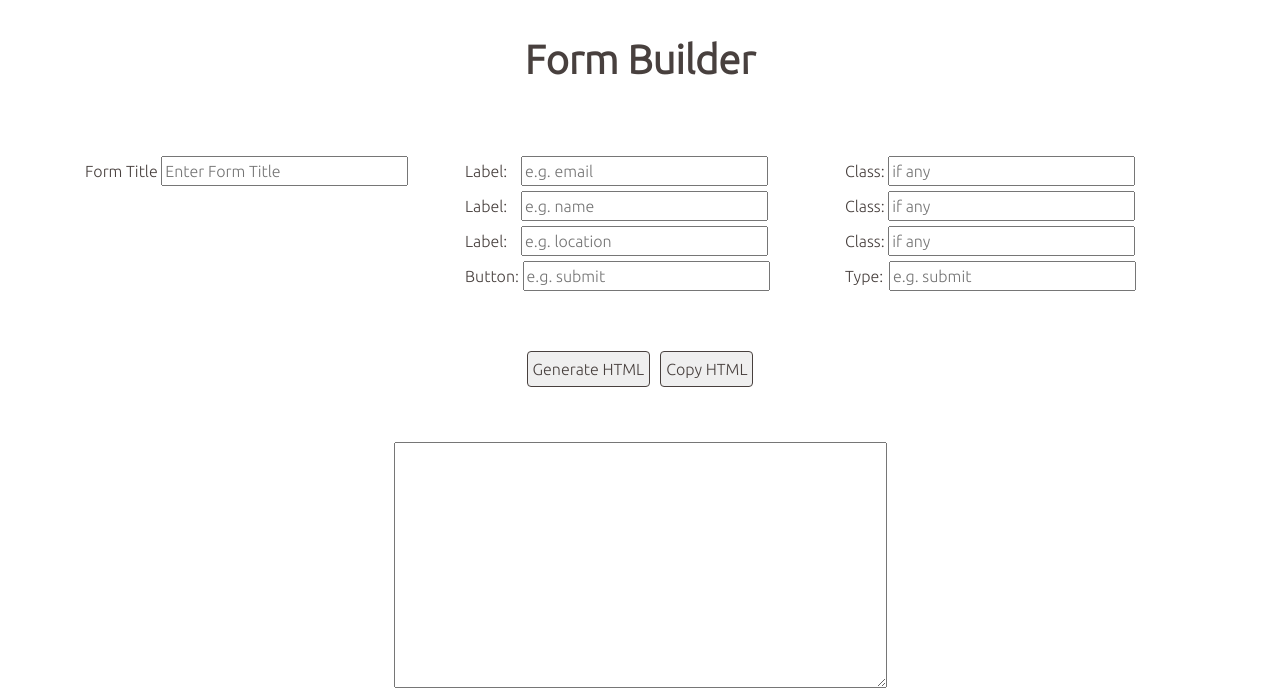
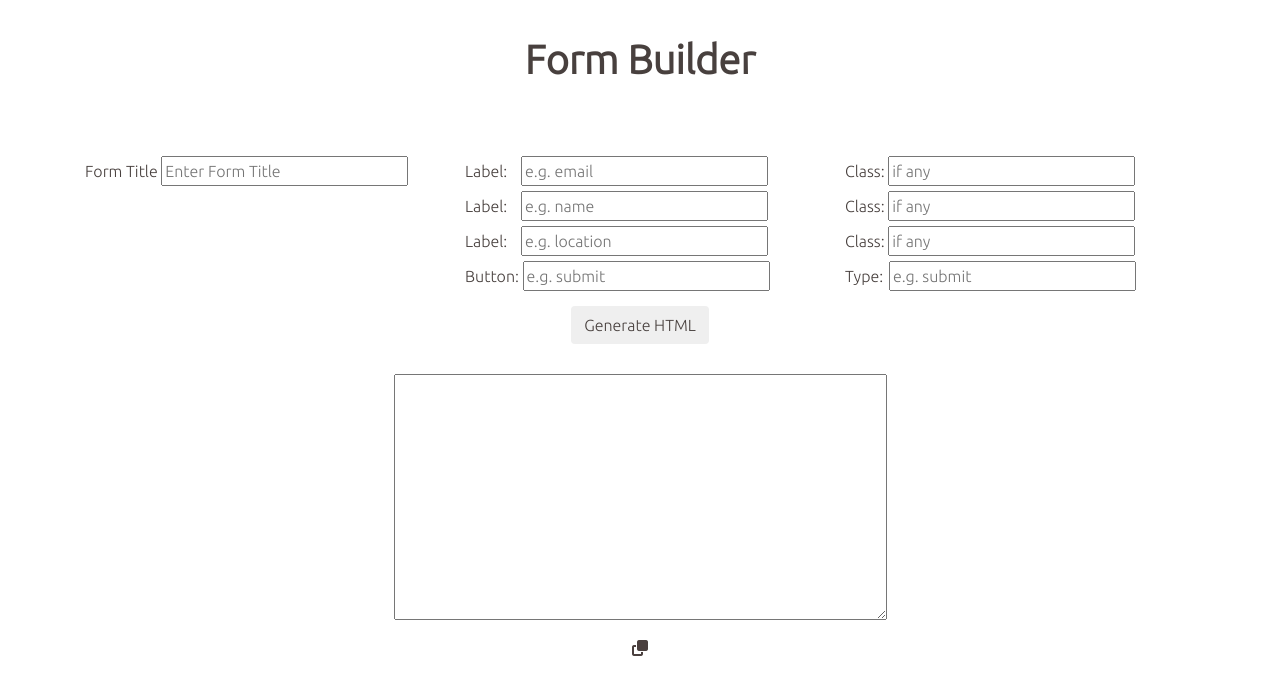
Before and after one commit to isaacsto/Form_Builder, a PHP site: page /test.html in a window 1280 px wide. Shown: the part 116-804 px from the top of the page. After the commit the page ends 772 px from the top, so only its background shows below. Run offline with PHP 8.4, Linux system fonts and the light colour scheme; some libraries are stand-ins or nearby versions.

Commit message:
fixed js

```diff
--- a/script.js
+++ b/script.js
@@ -36,10 +36,13 @@
             output.value = html;
 
             // copy button
-            const copyButton = document.querySelector('#copy-button');
+            const copyButton = document.querySelector('#copy');
 
             copyButton.addEventListener('click', function() {
-                navigator.clipboard.writeText(html);
+                navigator.clipboard.writeText(html)
+                .then(() => {
+                    alert('Copied to clipboard!');
+                });
             });
 
         });
--- a/style.css
+++ b/style.css
@@ -20,16 +20,25 @@ p {
     justify-content: center;
     padding: 50px;
 }
-.buttons button {
-   border: 1px solid;
-   border-color: #48403e;
-   padding: 5px;
-   margin: 5px;
+.generate {
+    display: flex;
+    justify-content: center;
+    padding: 5px;
+    margin: 5px;
 }
 
 .output-container {
     display: flex;
     justify-content: center;
+    align-items: center;
+    padding: 20px;
+}
+
+.copy {
+    display: flex;
+    justify-content: center;
+    align-items: flex-end;
+
 }
 
 .treehouse-logo {
--- a/test.html
+++ b/test.html
@@ -5,6 +5,7 @@
     <meta charset="UTF-8">
     <meta name="viewport" content="width=device-width, initial-scale=1.0">
     <script src="https://kit.fontawesome.com/1498603cf1.js" crossorigin="anonymous"></script>
+    <link rel="stylesheet" href="https://cdnjs.cloudflare.com/ajax/libs/font-awesome/6.2.1/css/all.min.css">
     <link rel="stylesheet" href="style.css">
     <link rel="preconnect" href="https://fonts.googleapis.com">
     <link rel="preconnect" href="https://fonts.gstatic.com" crossorigin>
@@ -17,7 +18,9 @@
 <body>
     <div class="banner">
 
-        <img class="treehouse-logo" src="https://cdn.treehouseinternetgroup.com/cms_images/687/th-marketing-logo-2021.svg" alt="Treehouse Marketing">
+        <img class="treehouse-logo"
+            src="https://cdn.treehouseinternetgroup.com/cms_images/687/th-marketing-logo-2021.svg"
+            alt="Treehouse Marketing">
         <a href="https://www.contractornation.com/app/?module=cms">
             <img class="cn-logo" src="https://cdn.treehouseinternetgroup.com/cms_images/872/cn-house-icon.svg">
         </a>
@@ -66,7 +69,7 @@
                 </div>
 
                 <div class="col-sm">
-                    <label for="label" class="standard" >Label: </label>
+                    <label for="label" class="standard">Label: </label>
                     <input type="text" id="third-label" name="third-label" placeholder="e.g. location">
                 </div>
 
@@ -90,20 +93,27 @@
 
                 <div class="col-sm">
                     <label for="label" class="type">Type: </label>
-                    <input type="text" id="third-class" name="third-class" placeholder="e.g. submit">
+                    <input type="text" id="button-type" name="button-type" placeholder="e.g. submit">
                 </div>
 
             </div>
         </div>
-    <div class="buttons">
-        <button type="button" class="btn btn-custom">Generate HTML</button>
-        <button type="button" class="btn btn-custom">Copy HTML</button>
+
+        <div class="generate">
+            <button type="submit" class="btn btn-custom">Generate HTML</button>
         </div>
 
 
     </form>
     <div class="output-container">
-    <textarea id="output-textarea" rows="10" cols="50"></textarea>
+
+        <textarea class="output-textarea" id="output-textarea" rows="10" cols="50">
+        </textarea>
+
+    </div>
+
+    <div class="copy" id="copy">
+        <i class="fa-solid fa-copy" style="color: #4a403e;"></i>
     </div>
 
 
```
Lines whose indentation alone changed are shown as unchanged.
